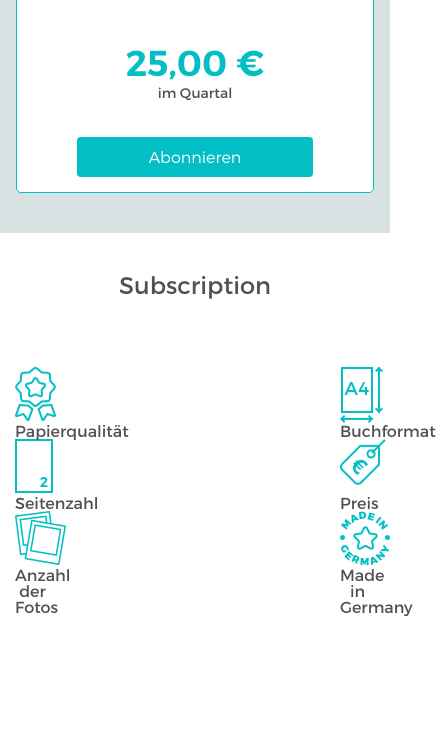
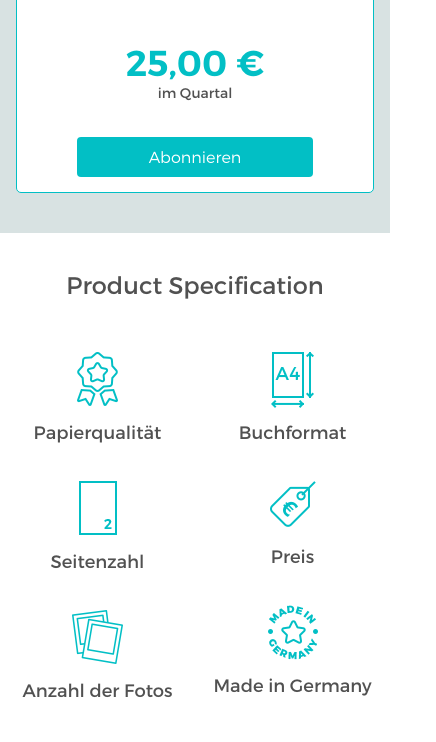
Before and after one commit to stavrzt/myphotostory, a plain HTML site: page html/index.html in a window 390 px wide. Shown: the part 4180-4922 px from the top of the page, 436 px wide, since content can reach past the window. Drawn offline with Linux system fonts and the light colour scheme.

Commit message:
specification profit

```diff
--- a/css/media.css
+++ b/css/media.css
@@ -18,6 +18,8 @@
 .third_cont{background-size: 20%;}
 .third_cont h3{margin-top: 80px;margin-bottom: 45px;}
 .fourth_cont{background-size: 45%;}
+.spec_icons div{margin-bottom: 15px;}
+.spec_icons:last-child li:nth-child(2) div{margin-bottom: 10px;}
 
 }
 
@@ -40,6 +42,11 @@
   .second_cont h3 {margin-top: 20px;}
   .fourth_cont h3{margin-top: 40px;margin-bottom: 25px;}
   .fourth_cont{background-size: contain;}
+  .spec_icons li{margin-bottom: 15px;margin-top: 15px;}
+  .spec_icons p {font-size: 13px; word-wrap: break-word;}
+ /* .spec_icons div {margin-bottom: 5px;}
+  .spec_icons:last-child li:nth-child(2) div {margin-bottom: 0px;}*/
+
 }
 
 @media (max-width: 768px){
@@ -66,10 +73,12 @@
   .step p{color:white;}
   hr{background: white;}
   .second_cont h3{margin-top: 20px;}
-
   .fourth_cont{margin-top: 20px; min-height: 340px;}
   .subs_block{margin-bottom: 40px;}
   .subscription h2{margin-top: 40px; margin-bottom: 40px;}
+  .spec_icons p {font-size: 18px;}
+  .block_title{margin-bottom: 40px;}
+  .spec_icons li {margin-bottom: 40px;}
 }
 
 @media (max-width: 680px){
@@ -78,8 +87,9 @@
   .third_cont .container{width: 80%;margin-left: 15%;}
 }
 
-@media (max-width: 500px) {
+@media (max-width: 500px){
   .subs_block{width: 92%; margin-left: 4%;}
+  .spec_icons{width: 50%;margin: 0;}
 }
 
 @media (max-width: 400px) {
@@ -89,4 +99,4 @@
 @media (max-width: 360px) {
   .banner, .first_cont{min-height: 301px;}
   .emotion{margin-top: 6px;}
-}
+  .spec_icons{width: 100%;}
--- a/html/index.html
+++ b/html/index.html
@@ -193,10 +193,10 @@
 
     <div class="specification">
         <div class="container">
-            <h2 class="block_title">Subscription</h2>
+            <h2 class="block_title">Product Specification</h2>
             <div class="row">
 
-                <div class="col-lg-2 col-md-2 col-sm-2 col-xs-2 spec_icons">
+                <div class="col-lg-2 col-md-2 col-sm-2 col-xs-offset-2 col-sm-offset-0 col-xs-4 spec_icons">
                     <ul>
                         <li>
                             <div></div>
@@ -213,11 +213,11 @@
                     </ul>
                 </div>
 
-                <div class="col-lg-8 col-md-8 col-sm-8 col-xs-8 ">
-                    <img src="" alt="">
+                <div class="col-lg-8 col-md-8 col-sm-8 hidden-xs ">
+                    <img src="../imgs/album.png" alt="">
                 </div>
 
-                <div class="col-lg-2 col-md-2 col-sm-2 col-xs-2 spec_icons">
+                <div class="col-lg-2 col-md-2 col-sm-2 col-xs-4 spec_icons">
                     <ul>
                         <li>
                             <div></div>
--- a/js/scrollimage.js
+++ b/js/scrollimage.js
@@ -1,4 +1,4 @@
-/*(function($) {
+(function($) {
 
  $( document ).ready(function() {
 
@@ -9,4 +9,4 @@
 
 });
 
-})(jQuery)*/
+})(jQuery)
--- a/sass/style.scss
+++ b/sass/style.scss
@@ -434,6 +434,11 @@ hr{
     background-image: url("../imgs/spec_icon.png");
     background-repeat: no-repeat;
     height:56px;
+    margin-bottom: 30px;
+}
+
+.spec_icons li{
+  margin-bottom: 50px;
 }
 
 .spec_icons:first-child li:first-child div{
@@ -455,8 +460,13 @@ hr{
 .spec_icons:last-child li:nth-child(2) div{
 	width:46px;
 	background-position: -177px;
+  margin-bottom: 20px;
 }
 .spec_icons:last-child li:nth-child(3) div{
 	width:50px;
 	background-position: -224px;
 }
+
+.specification img{
+  width:100%;
+}
```
Also changed, not shown: css/style.css.
